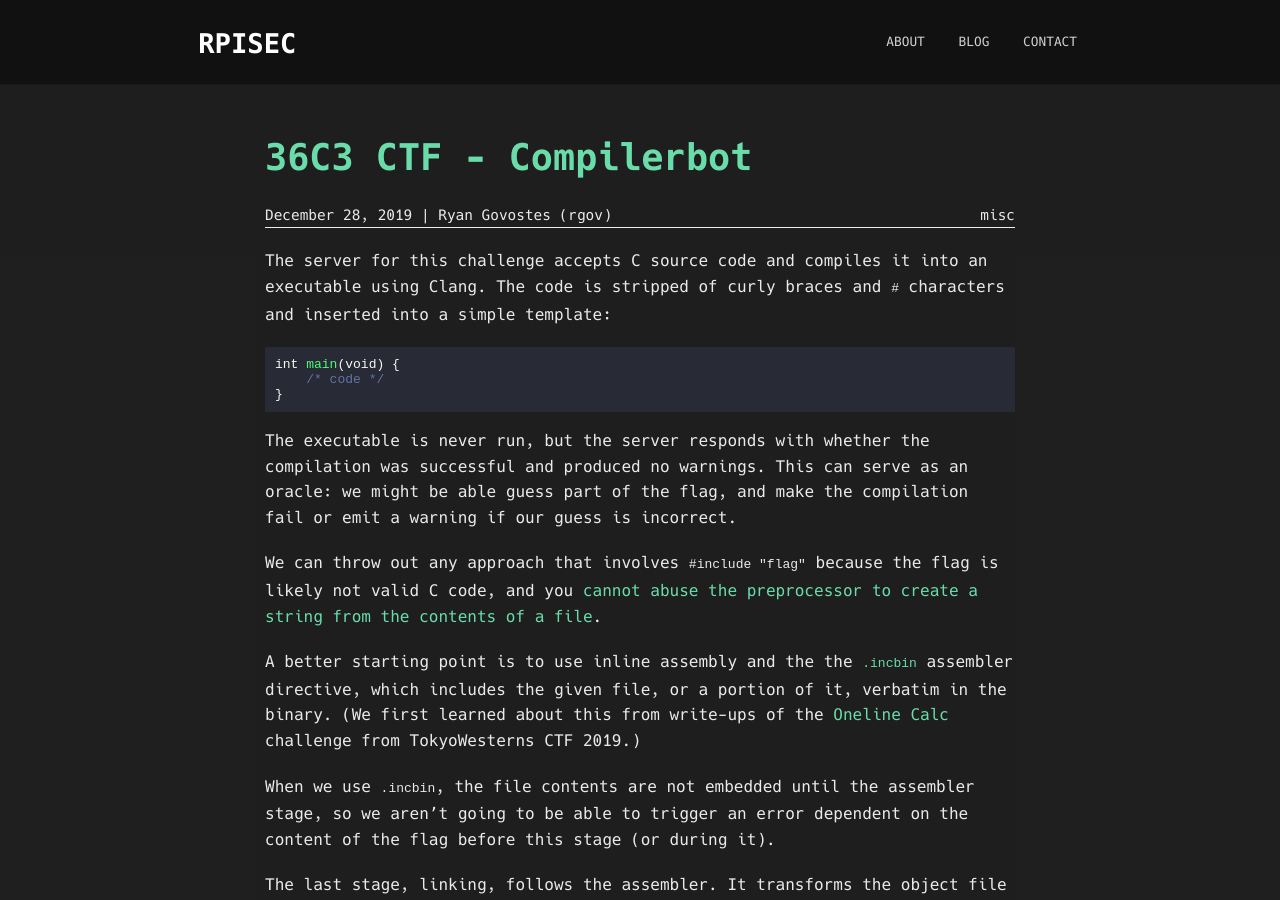
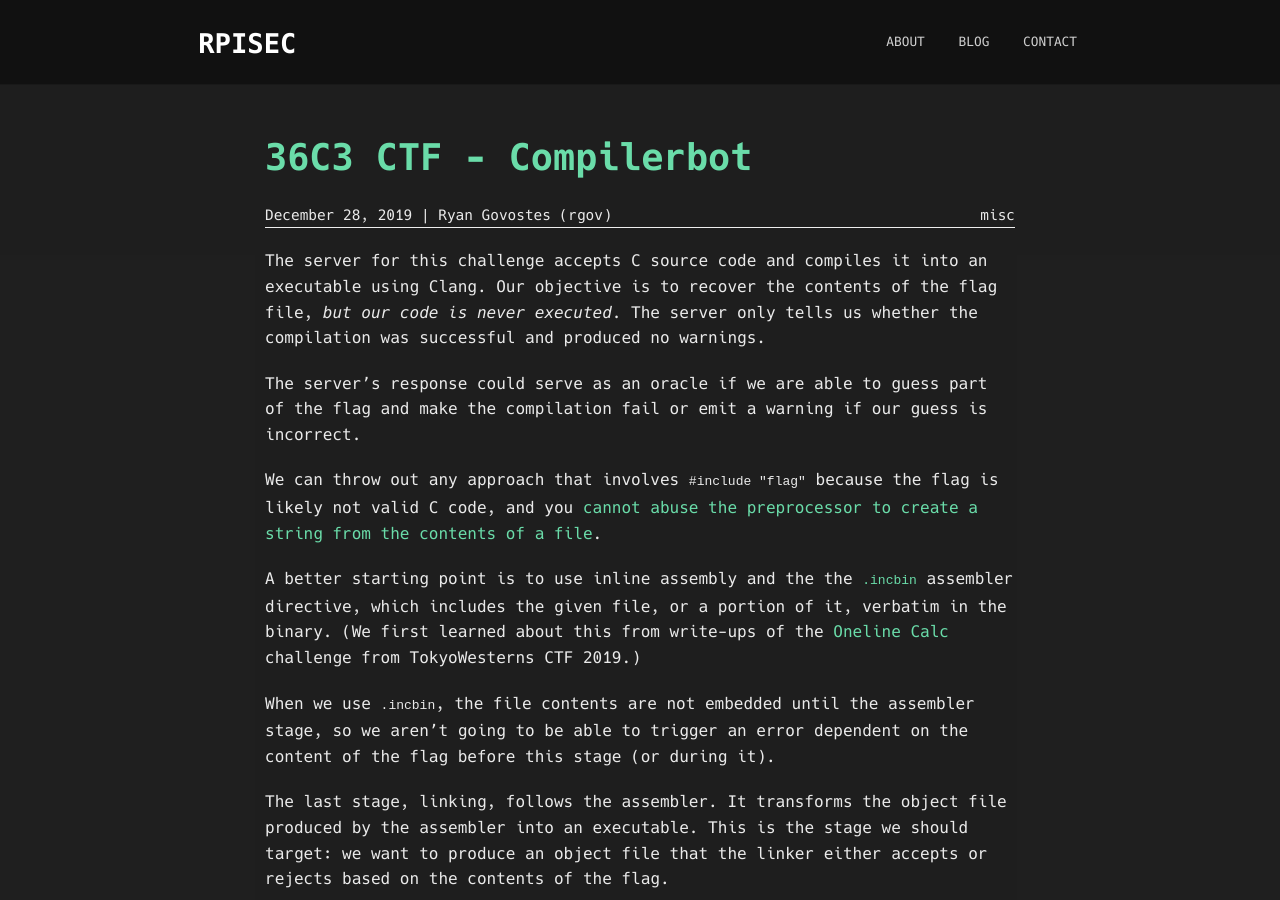
Before and after one commit to RPISEC/website, a Jekyll site: the page built from _posts/2019-12-28-26c3-ctf-compilerbot.md, in a window 1280 px wide and 900 px high. Built offline with Jekyll 4.4.1, drawn with Linux system fonts in a browser that asks for light colours.

Commit message:
Update challenge description

````diff
--- a/_posts/2019-12-28-26c3-compilerbot.md
+++ b/_posts/2019-12-28-26c3-ctf-compilerbot.md
@@ -6,15 +6,9 @@ categories: misc
 ---
 
 
-The server for this challenge accepts C source code and compiles it into an executable using Clang. The code is stripped of curly braces and `#` characters and inserted into a simple template:
+The server for this challenge accepts C source code and compiles it into an executable using Clang. Our objective is to recover the contents of the flag file, *but our code is never executed*. The server only tells us whether the compilation was successful and produced no warnings.
 
-```c
-int main(void) {
-    /* code */
-}
-```
-
-The executable is never run, but the server responds with whether the compilation was successful and produced no warnings. This can serve as an oracle: we might be able guess part of the flag, and make the compilation fail or emit a warning if our guess is incorrect.
+The server's response could serve as an oracle if we are able to guess part of the flag and make the compilation fail or emit a warning if our guess is incorrect.
 
 We can throw out any approach that involves `#include "flag"` because the flag is likely not valid C code, and you [cannot abuse the preprocessor to create a string from the contents of a file](https://stackoverflow.com/questions/1246301/c-c-can-you-include-a-file-into-a-string-literal).
 
````
